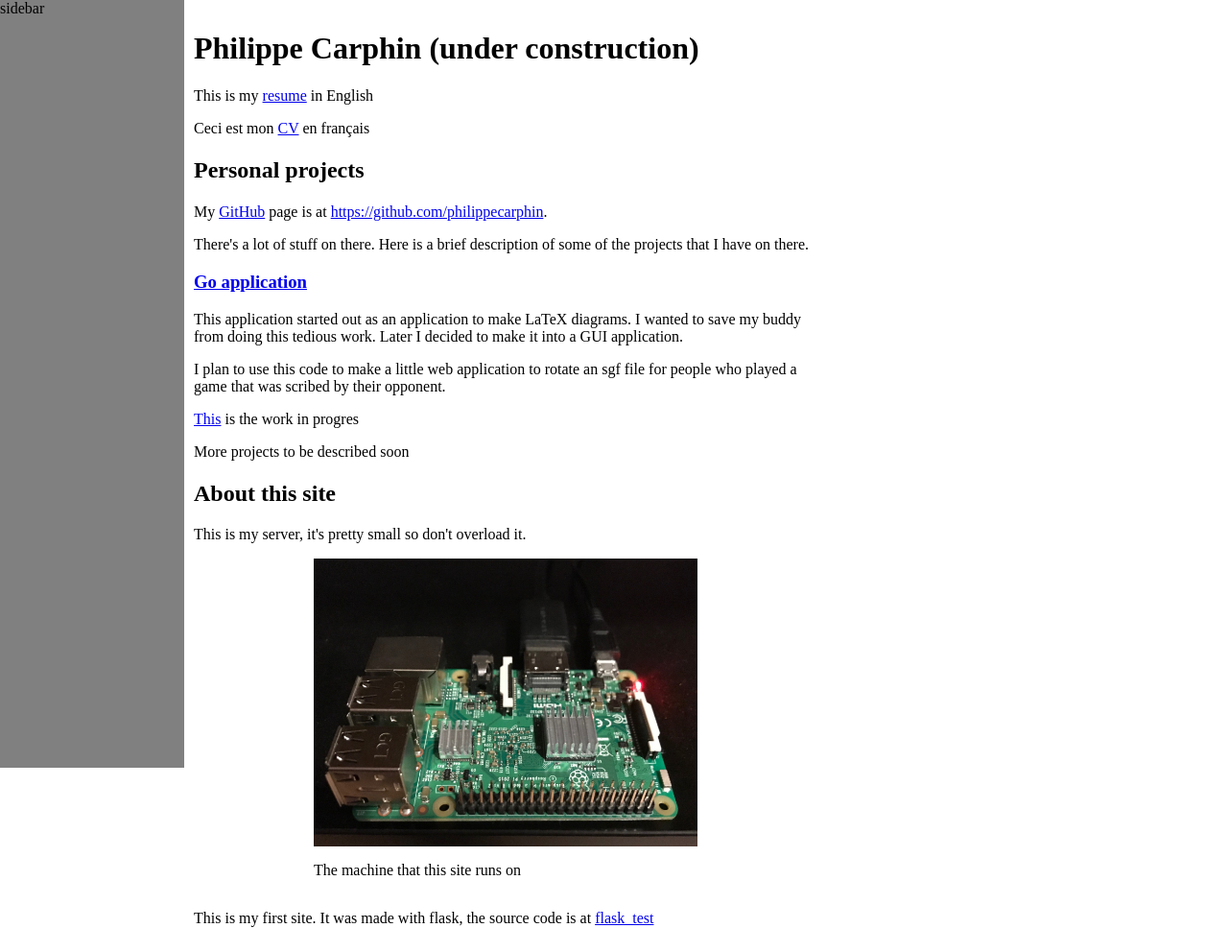
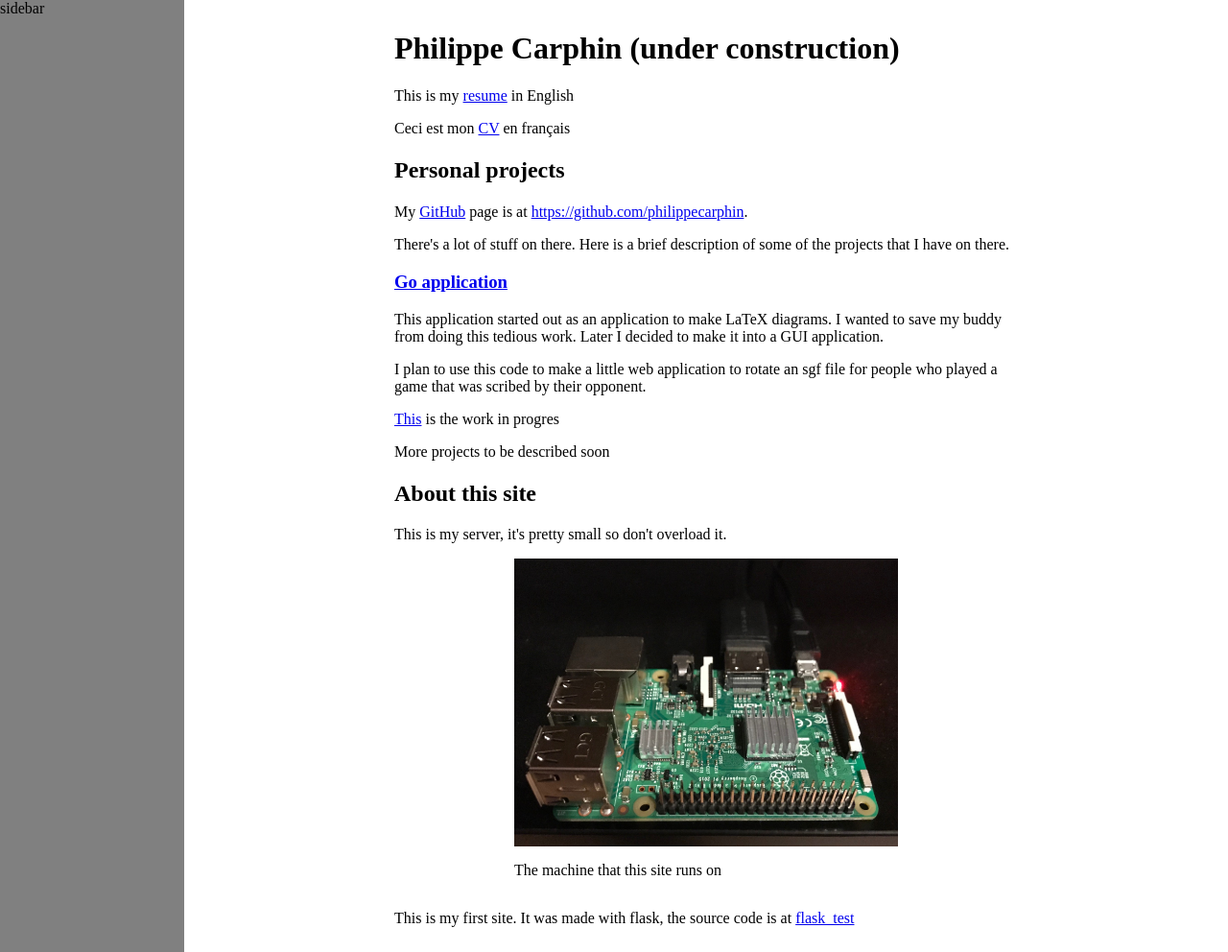
Before and after one commit to PhilippeCarphin/flask_test, a Flask app: page / in a window 1280 px wide. Shown: the whole page at 96% size. Before the commit the page ends 966 px from the top, so only its background shows below. Run offline with Flask 2, Linux system fonts and the light colour scheme; parts of the project's set-up code (start-up, migrations or seed data) failed here and were passed over.

Commit message:
fixup style transfer from body

```diff
--- a/app/static/style.css
+++ b/app/static/style.css
@@ -21,7 +21,7 @@ h1,h2,h3 {
 
 .content {
     max-width:650px;
-    margin:0px;
+    margin:auto;
 	padding:10px;
 	font:"Segoe UI"
 }
```
